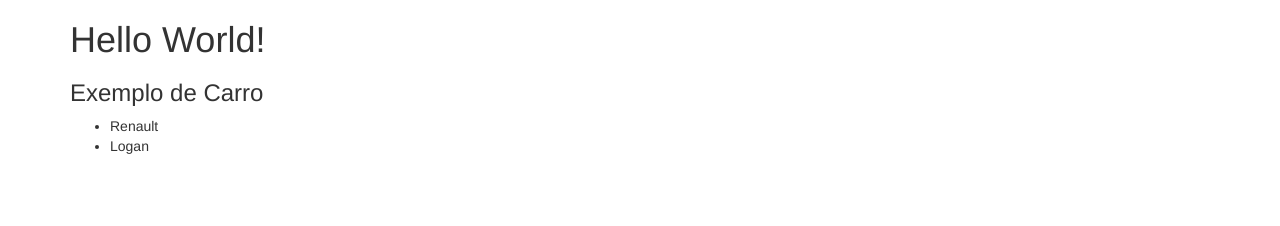
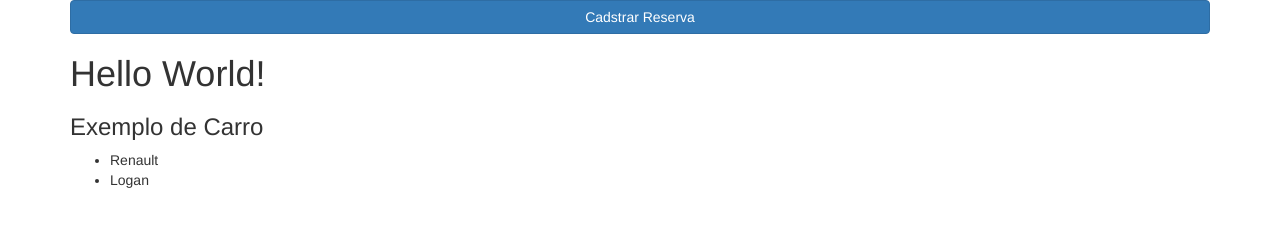
Before and after one commit to pcfmello/rent-a-car-system-frontend, a website: page index.html in a window 1280 px wide. Drawn offline with nearby package versions, Linux system fonts and the light colour scheme.

Commit message:
Criação do botão cadastrar de reservas

```diff
--- a/index.html
+++ b/index.html
@@ -17,6 +17,8 @@
   <body ng-app="app" ng-controller="ListController">
     <div class="container">
 
+
+      <button class="btn btn-primary btn-block" >Cadstrar Reserva</button>
       <!-- MOSTRANDO O ATRIBUTO DE ESCOPO DE VIEW -->
       <h1>{{ nome }}</h1>
 
```
Also changed, not shown: 1 other file.
